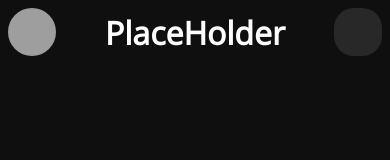
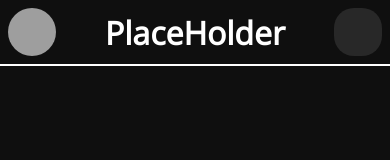
Before and after one commit to ChuzaWick420/Dashboard, a React (Vite) app: page / in a window 390 px wide. Shown: the top 160 px of the page. Built offline with nearby package versions, Linux system fonts and the light colour scheme; grey boxes are pictures that could not be loaded.

Commit message:
Added: separator div to the layout

```diff
--- a/src/pages/layout/layout.css
+++ b/src/pages/layout/layout.css
@@ -2,7 +2,13 @@
     display: grid;
     height: 100%;
     width: 100%;
-    grid-template-columns: var(--vertical-separator) auto;
+    grid-template-columns: var(--vertical-separator) var(--bar-size) auto;
+}
+
+.separator {
+    height: 100%;
+    width: 100%;
+    background-color: var(--text-color);
 }
 
 .side_panel {
@@ -44,13 +50,13 @@
 }
 
 .nav_button_link {
-    color: var(--text);
+    color: var(--text-color);
     text-decoration: none;
 }
 
 @media (max-width: 768px) {
     .layout_container {
-        grid-template-rows: calc(var(--vertical-separator) / 4) auto;
+        grid-template-rows: calc(var(--vertical-separator) / 4) var(--bar-size) auto;
         grid-template-columns: auto;
         overflow: hidden;
     }
--- a/src/pages/layout/layout.jsx
+++ b/src/pages/layout/layout.jsx
@@ -115,7 +115,12 @@ function Layout() {
                 </div>
             <Comp />
             </div>
+
+            <div className="separator"></div>
+
             <Outlet />
+
+            {/* renders when on mobile view */}
             <Mobile_Nav />
         </div>
     );
```
